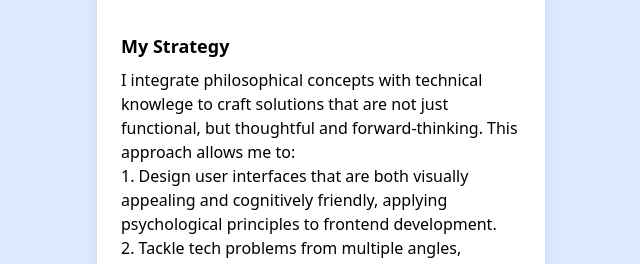
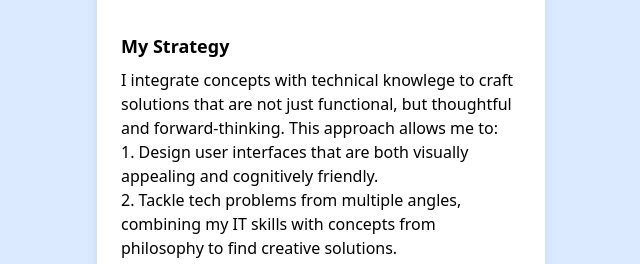
Before and after one commit to bruceminanga/BruceMinangaPortfolio-, a React (Vite) app: page / in a window 1280 px wide. Shown: the part 660-924 px from the top of the page, without its empty margins (319-959 px from the left). Built offline with nearby package versions, Linux system fonts and the light colour scheme.

Commit message:
updated wordings in profileDetails component

```diff
--- a/src/components/ProfileDetails.jsx
+++ b/src/components/ProfileDetails.jsx
@@ -45,14 +45,13 @@ const ProfileDetails = () => {
       <div className="mb-4 mt-8">
         <h3 className="font-bold text-lg mb-2">My Strategy</h3>
         <p>
-          I integrate philosophical concepts with technical knowlege to craft
-          solutions that are not just functional, but thoughtful and
-          forward-thinking. This approach allows me to:{" "}
+          I integrate concepts with technical knowlege to craft solutions that
+          are not just functional, but thoughtful and forward-thinking. This
+          approach allows me to:{" "}
         </p>
         <p>
           1. Design user interfaces that are both visually appealing and
-          cognitively friendly, applying psychological principles to frontend
-          development.{" "}
+          cognitively friendly.
         </p>{" "}
         <p>
           2. Tackle tech problems from multiple angles, combining my IT skills
```
